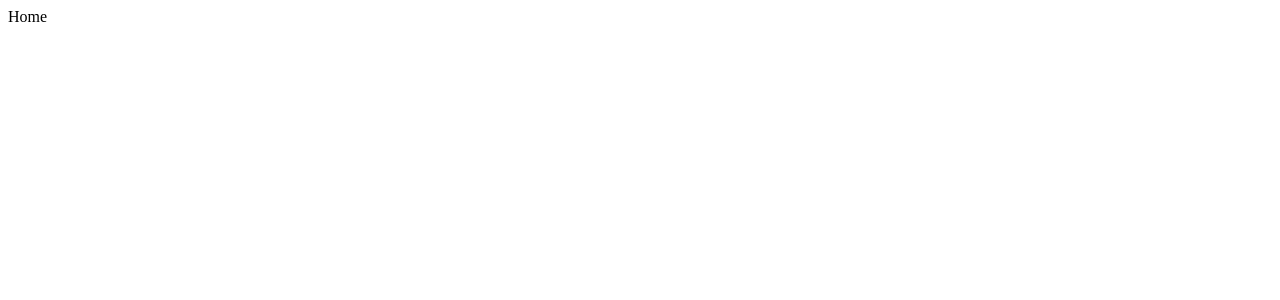
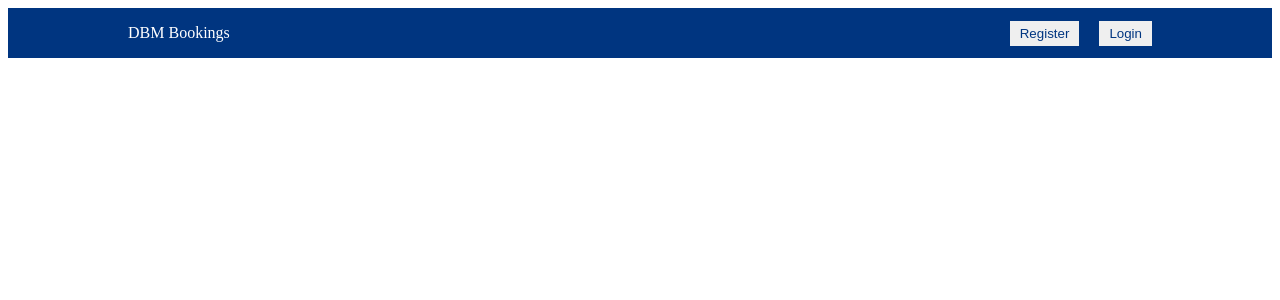
Before and after one commit to delanobmarques/react-reservation-app, a React (Create React App) app: page / in a window 1280 px wide. Shown: the top 300 px of the page. Built offline with nearby package versions, Linux system fonts and the light colour scheme.

Commit message:
create and style navbar component basic structure

```diff
--- /dev/null
+++ b/src/components/navbar/Navbar.component.jsx
@@ -0,0 +1,18 @@
+import React from 'react'
+import "./Navbar.styles.css"
+
+const Navbar = () => {
+  return (
+    <div className="navbar">
+        <div className="navContainer">
+            <span className="logo">DBM Bookings</span>
+            <div className="navItems">
+                <button className="navButton">Register</button>
+                <button className="navButton">Login</button>
+            </div>
+        </div>
+    </div>
+  )
+}
+
+export default Navbar
--- /dev/null
+++ b/src/components/navbar/Navbar.styles.css
@@ -0,0 +1,27 @@
+.navbar {
+    height: 50px;
+    background-color: #003580;
+    display: flex;
+    justify-content: center;
+}
+
+.navContainer {
+    width: 100%;
+    max-width: 1024px;
+    color: #fff;
+    display: flex;
+    align-items: center;
+    justify-content: space-between;
+}
+
+.logo {
+    font-weight: 500;
+}
+
+.navButton {
+    margin-left: 20px;
+    border: none;
+    padding: 5px 10px;
+    cursor: pointer;
+    color: #003580;
+}
--- a/src/pages/home/Home.page.jsx
+++ b/src/pages/home/Home.page.jsx
@@ -1,8 +1,11 @@
-import React from 'react'
+import Navbar from "../../components/navbar/Navbar.component"
+import "./home.styles.css"
 
 function Home() {
   return (
-    <div>Home</div>
+    <>
+        <Navbar />
+    </>
   )
 }
 
```
